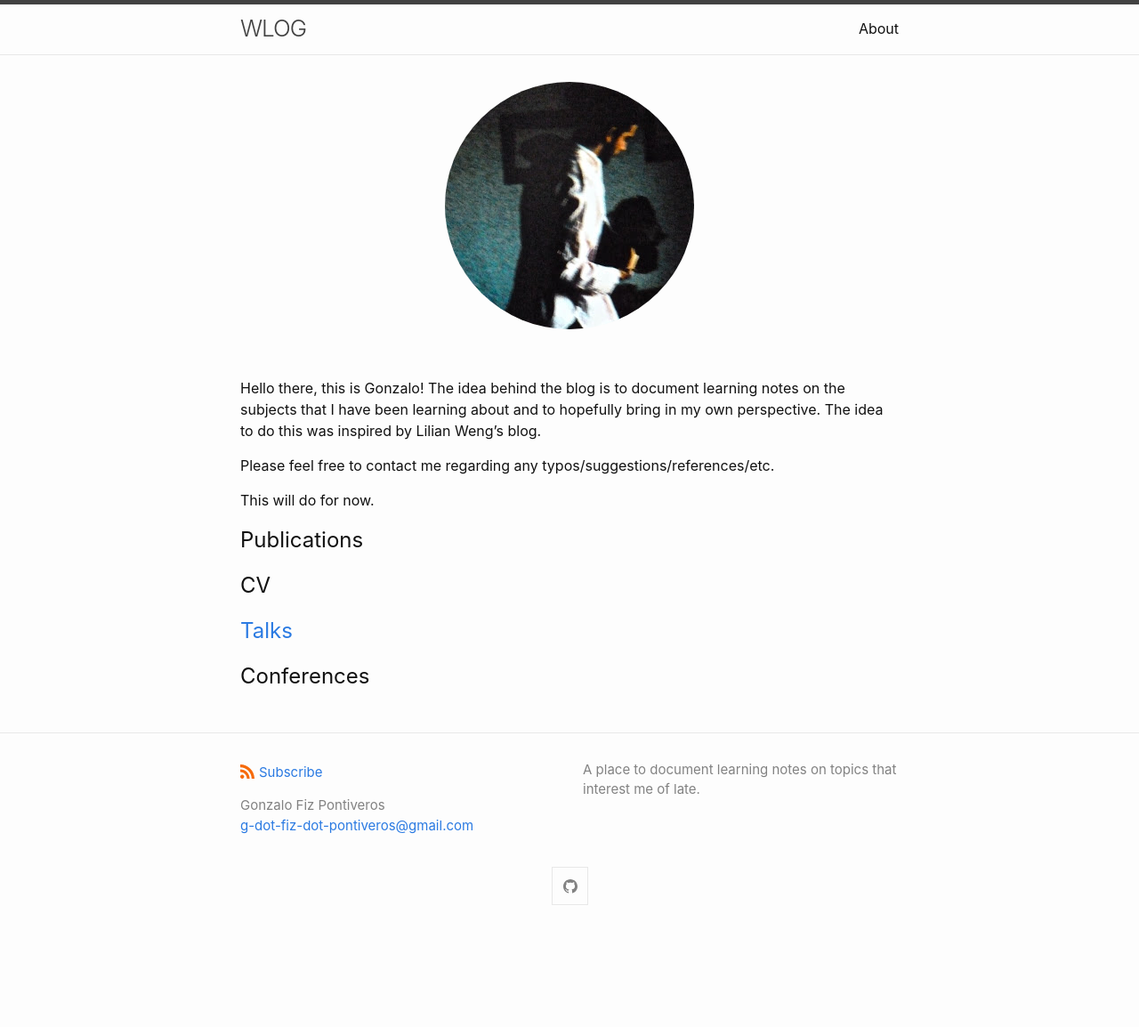
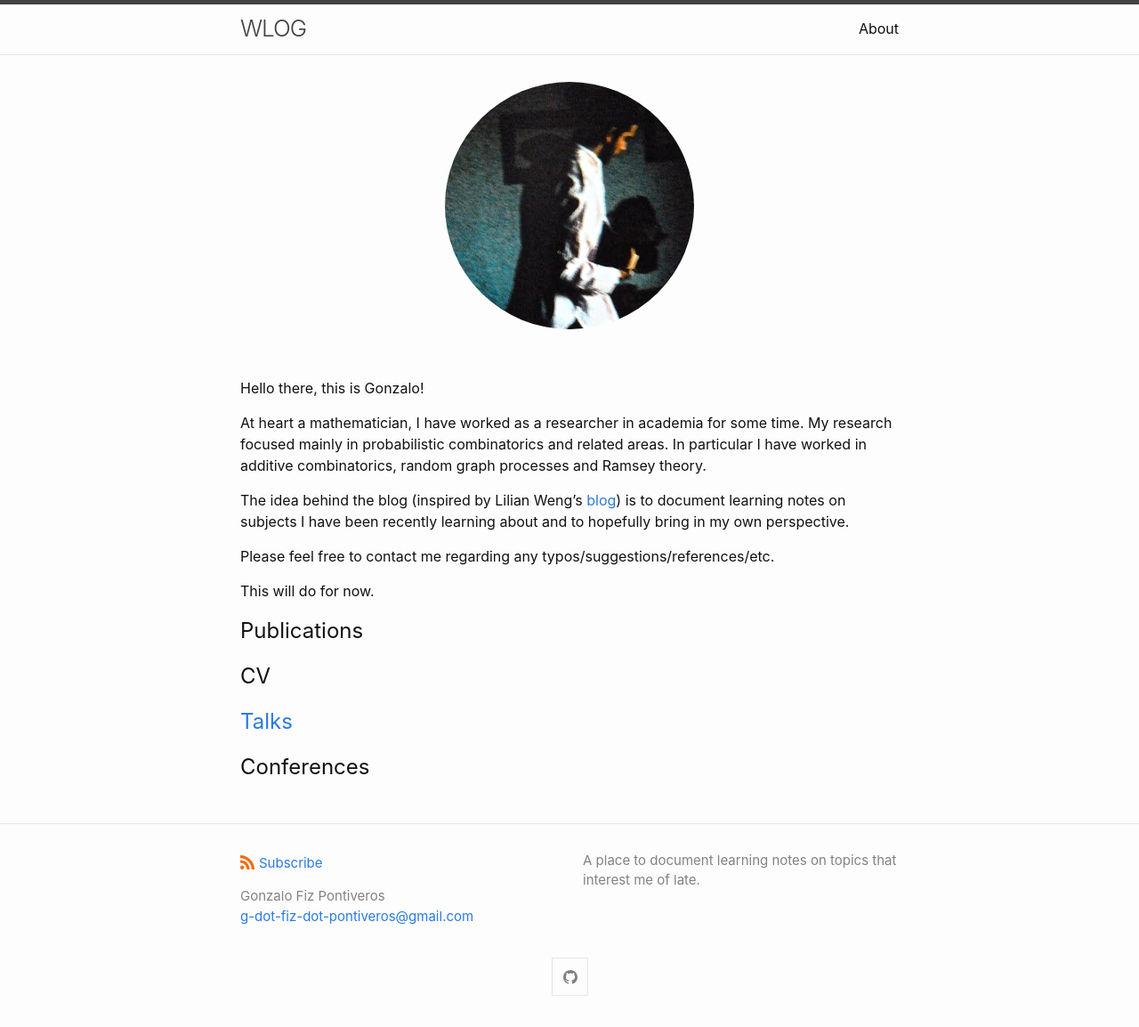
Before and after one commit to GFiz/GFiz.github.io, a Jekyll site: the page built from about.md, in a window 1280 px wide. Shown: the whole page at 89% size. Built offline with Jekyll 4.4.1, drawn with Linux system fonts in a browser that asks for light colours; before the commit the page ends 1052 px from its top, so only the background shows below that.

Commit message:
Update about.md

```diff
--- a/about.md
+++ b/about.md
@@ -11,7 +11,10 @@ permalink: /about/
 <br/>
 
 Hello there, this is Gonzalo!
-The idea behind the blog is to document learning notes on the subjects that I have been learning about and to hopefully bring in my own perspective. The idea to do this was inspired by Lilian Weng's blog.
+
+At heart a mathematician, I have worked as a researcher in academia for some time. My research focused mainly in probabilistic combinatorics and related areas. In particular I have worked in additive combinatorics, random graph processes and Ramsey theory.
+
+The idea behind the blog (inspired by Lilian Weng's [blog](https://lilianweng.github.io)) is to document learning notes on subjects I have been recently learning about and to hopefully bring in my own perspective.
 
 Please feel free to contact me regarding any typos/suggestions/references/etc.
 
```
